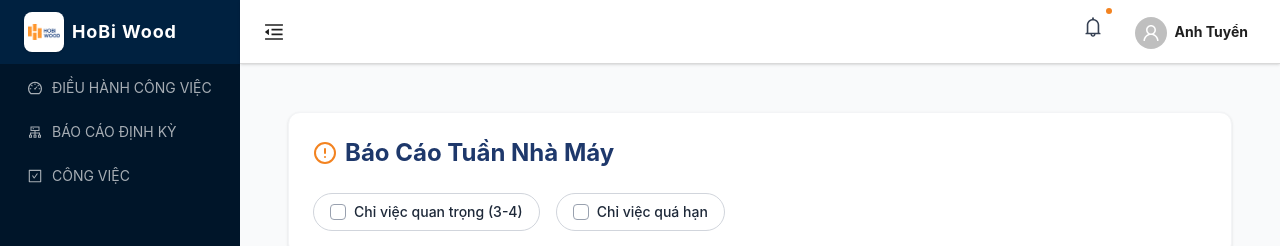
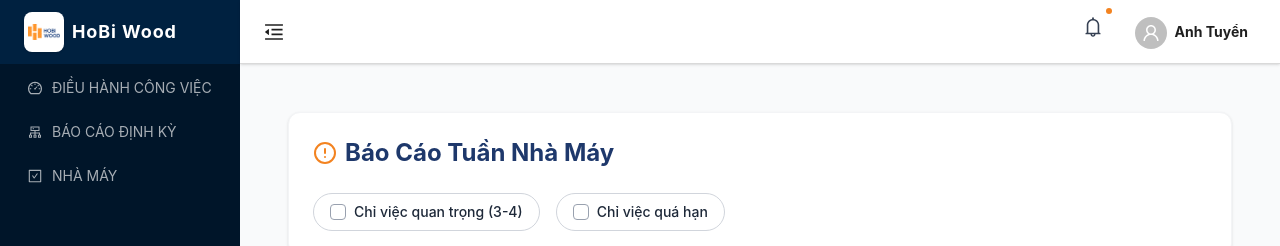
Before and after one commit to quantrinhansu123/Baocaocongviechobi, a React (Vite) app: page /work-report-detail in a window 1280 px wide. Shown: the top 246 px of the page. Built offline with nearby package versions, Linux system fonts and the light colour scheme.

Commit message:
Thay Công việc bằng nhà máy

```diff
--- a/src/MainLayout.tsx
+++ b/src/MainLayout.tsx
@@ -38,7 +38,7 @@ const MainLayout: React.FC = () => {
   const menuItems = [
     { key: '/', icon: <DashboardOutlined />, label: 'ĐIỀU HÀNH CÔNG VIỆC' },
     { key: '/navigation', icon: <ClusterOutlined />, label: 'BÁO CÁO ĐỊNH KỲ' },
-    { key: '/tasks', icon: <CheckSquareOutlined />, label: 'CÔNG VIỆC' },
+    { key: '/tasks', icon: <CheckSquareOutlined />, label: 'NHÀ MÁY' },
   ];
 
   const userMenuItems = [
```
Lines whose indentation alone changed are shown as unchanged.
